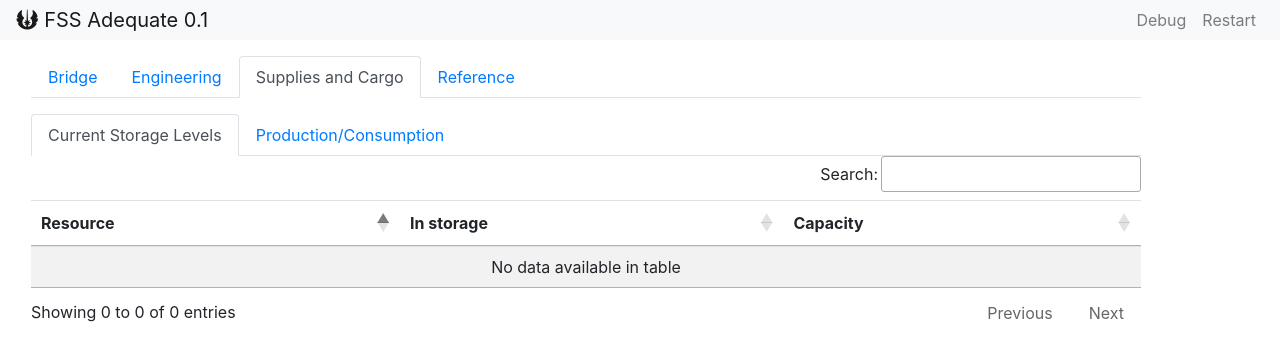
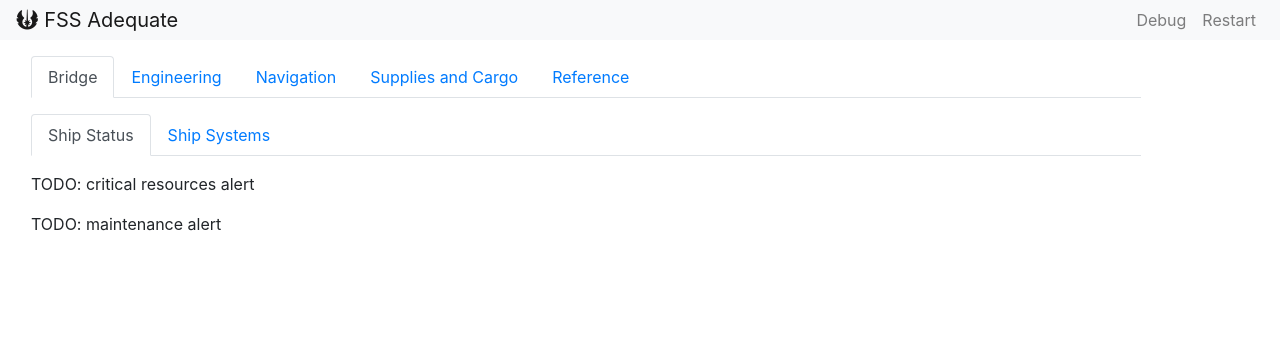
Before and after one commit to igjese/avalon, a Django app: page /game/ in a window 1280 px wide. Shown: the top 361 px of the page. Run offline with Django 4.2, Linux system fonts and the light colour scheme; data that the repository does not hold is empty; some libraries are stand-ins or nearby versions.

Commit message:
navigation tab placeholder

```diff
--- a/game/templates/game/index.html
+++ b/game/templates/game/index.html
@@ -20,7 +20,7 @@
 <body>
 
 <nav class="navbar navbar-expand-sm navbar-light bg-light py-0 mb-2 justify-content-between">
-    <a class="navbar-brand" href="/game/"><em class="fa fa-jedi"></em> FSS Adequate 0.1</a>
+    <a class="navbar-brand" href="/game/"><em class="fa fa-jedi"></em> FSS Adequate</a>
     <ul class="navbar-nav">
         <li class="nav-item">
             <a class="nav-link" href="/game/debug/">Debug</a>
@@ -34,13 +34,16 @@
 <div class="container m-3">
     <ul class="nav nav-tabs">
         <li class="nav-item">
-            <a class="nav-link" id="bridge-tab" data-toggle="tab" href="#bridge">Bridge</a>
+            <a class="nav-link active" id="bridge-tab" data-toggle="tab" href="#bridge">Bridge</a>
         </li>
         <li class="nav-item">
             <a class="nav-link" id="engineering-tab" data-toggle="tab" href="#engineering">Engineering</a>
         </li>
         <li class="nav-item">
-            <a class="nav-link active" id="supplies-tab" data-toggle="tab" href="#supplies">Supplies and Cargo</a>
+            <a class="nav-link" id="navigation-tab" data-toggle="tab" href="#navigation">Navigation</a>
+        </li>
+        <li class="nav-item">
+            <a class="nav-link" id="supplies-tab" data-toggle="tab" href="#supplies">Supplies and Cargo</a>
         </li>
         <li class="nav-item">
             <a class="nav-link" id="reference-tab" data-toggle="tab" href="#reference">Reference</a>
@@ -54,7 +57,13 @@
             <p>TODO: maintenance requests</p>
         </div>
 
-        <div class="tab-pane fade" id="bridge">
+        <div class="tab-pane fade" id="navigation">
+            <!-- Navigation Content -->
+            <p>TODO: Galaxy map</p>
+            <p>TODO: Local system map</p>
+        </div>
+
+        <div class="tab-pane fade show active" id="bridge">
             <!-- Bridge Content -->
             <ul class="nav nav-tabs">
                 <li class="nav-item">
@@ -103,9 +112,9 @@
             </div>
         </div>
 
-        <div class="tab-pane fade show active" id="supplies">
+        <div class="tab-pane fade show" id="supplies">
             <!-- Supplies and Cargo -->
-            <div class="tab-pane fade show active" id="supplies">
+            <div class="tab-pane fade show" id="supplies">
                 <!-- Sub Tabs -->
                 <ul class="nav nav-tabs" id="suppliesSubTabs" role="tablist">
                     <li class="nav-item">
```
Also changed, not shown: README.md.
